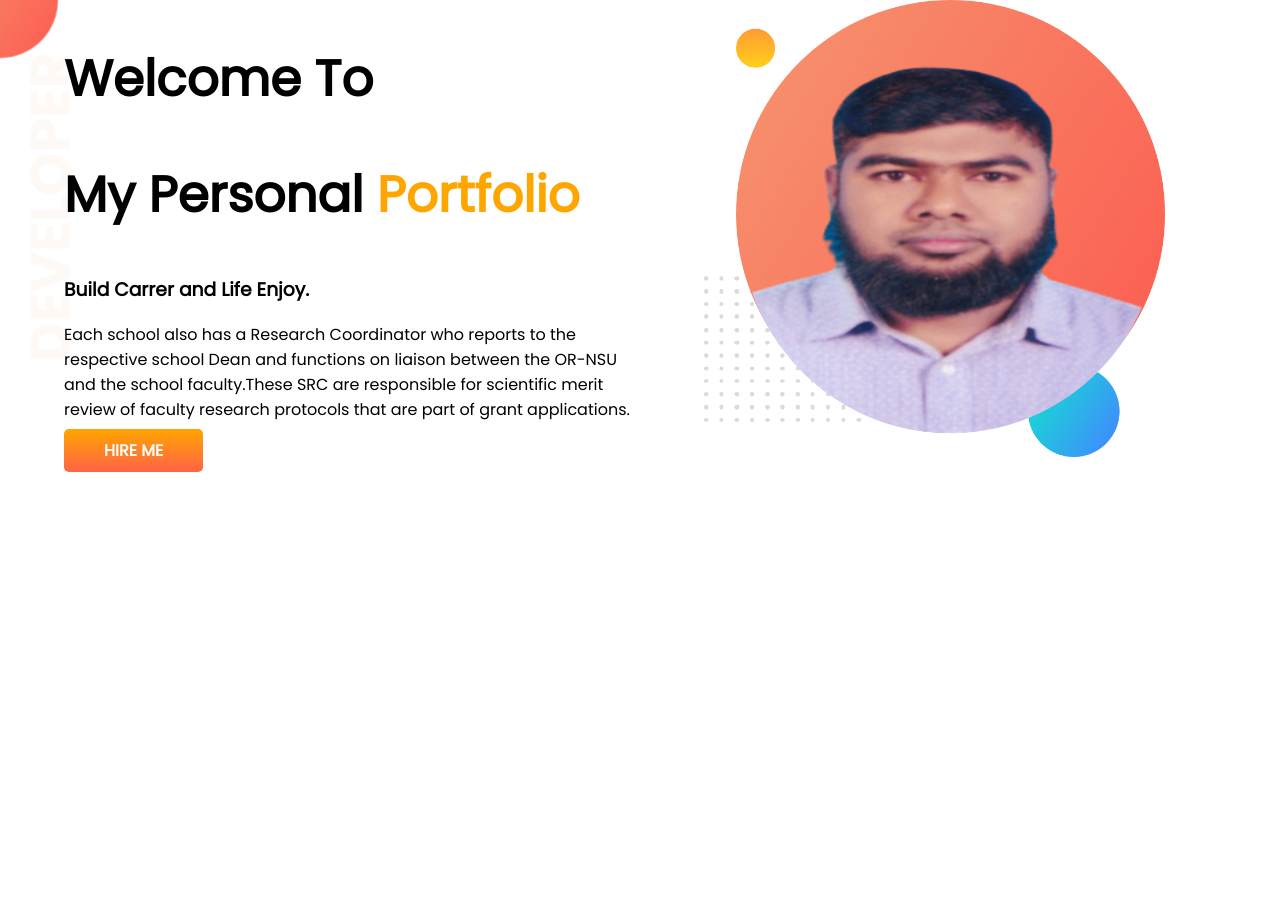
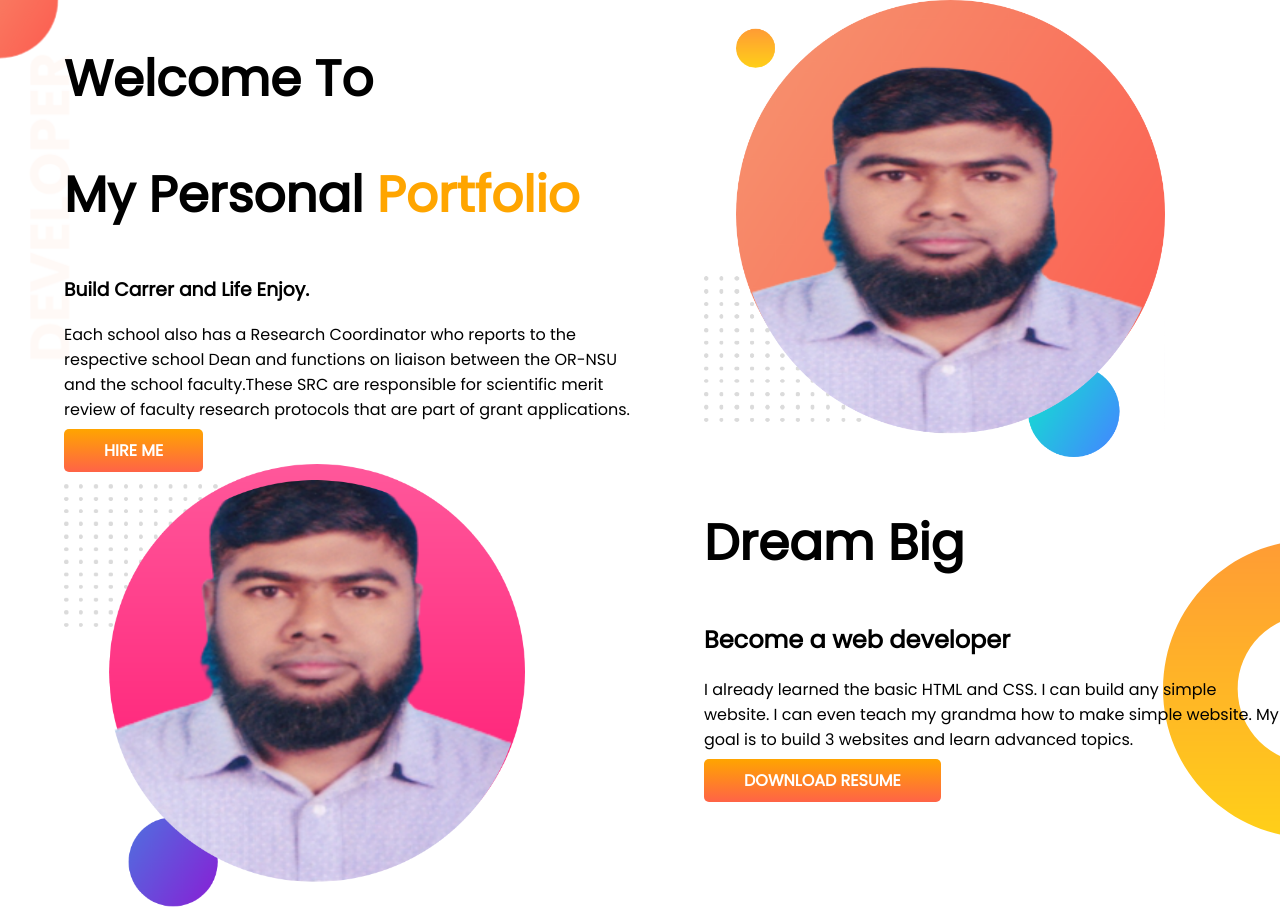
Before and after one commit to rakibulfarhad/my-first-repo, a plain HTML site: page index.html in a window 1280 px wide. Before the commit the page ends 800 px from the top, so only its background shows below. Drawn offline with Linux system fonts and the light colour scheme.

Commit message:
dream added

```diff
--- a/index.html
+++ b/index.html
@@ -26,6 +26,18 @@
                 <img src="image/Rakibul.png" alt="">
             </div>
     </section>
+    <section class="dream-big">
+        <div class="half-width">
+            <img src="image/rakib-bg.png" alt="">
+        </div>
+        <div class="half-width">
+            <h1>Dream Big</h1>
+            <h2>Become a web developer</h2>
+            <p>I already learned the basic HTML and CSS. I can build any simple website. I can even teach my grandma how to make simple website. My goal is to build 3 websites and learn advanced topics.</p>
+            <a class="link-button"target="_blank"href="">DOWNLOAD RESUME</a>
+        </div>
+
+    </section>
 </body>
 
 </html>
--- a/style.css
+++ b/style.css
@@ -10,6 +10,7 @@ h1{
 }
 section{
     display: flex;
+    margin: bottom 150px;
 }
 .half-width{
     width: 50%;
@@ -31,3 +32,8 @@ section{
     background-image:url(image/top-banner.png);
     background-repeat: no-repeat;
 }
+.dream-big{
+    background-image: url(image/dream-bg.png);
+    background-repeat: no-repeat;
+    background-position: right;
+}
```
Also changed, not shown: image/my-bg.png (deleted), image/my-bg2.png (deleted).
